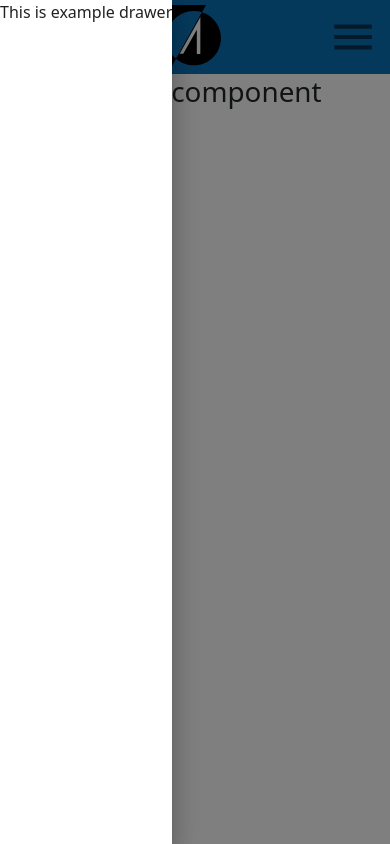
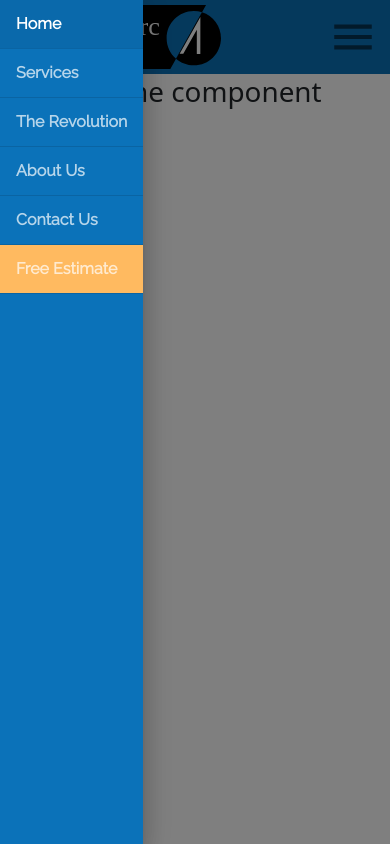
Before and after one commit to musamaUet/arc-development, a React (Create React App) app: page / in a window 390 px wide. Both pictures are taken after a click on the button 353 px from the left and 37 px from the top of the page. Built offline with nearby package versions, Linux system fonts and the light colour scheme.

Commit message:
complete drawer section for mobile scree

```diff
--- a/package.json
+++ b/package.json
@@ -10,6 +10,7 @@
     "@testing-library/react": "^11.2.7",
     "@testing-library/user-event": "^12.8.3",
     "bootstrap": "^5.1.3",
+    "classnames": "^2.3.1",
     "react": "^17.0.2",
     "react-bootstrap": "^2.0.4",
     "react-dom": "^17.0.2",
--- a/src/components/ui/Header.js
+++ b/src/components/ui/Header.js
@@ -11,7 +11,11 @@ import MenuItem from '@material-ui/core/MenuItem';
 import { useTheme, useMediaQuery, IconButton } from '@material-ui/core';
 import SwipeableDrawer from '@material-ui/core/SwipeableDrawer';
 import MenuIcon from '@material-ui/icons/Menu';
+import List from '@material-ui/core/List';
+import ListItem from '@material-ui/core/ListItem';
+import ListItemText from '@material-ui/core/ListItemText';
 import { Link, useLocation } from 'react-router-dom';
+import classnames from 'classnames';
 
 import logo from '../../assets/logo.svg';
 
@@ -88,6 +92,20 @@ const useStyles = makeStyles((theme) => ({
   drawerIcon: {
     width: '50px',
     height: '50px',
+  },
+  drawer: {
+    backgroundColor: theme.palette.common.blue,
+  },
+  drawerItem: {
+    ...theme.typography.tab,
+    color: 'white',
+    opacity: '0.7',
+  },
+  drawerItemEstimate: {
+    backgroundColor: theme.palette.secondary.main,
+  },
+  drawerItemSelected: {
+    opacity: '1',
   },
 }));
 function Header(props) {
@@ -247,9 +265,144 @@ function Header(props) {
         disableDiscovery={iOS}
         open={openDrawer}
         onOpen={() => setOpenDrawer(true)}
-        onClose={() => setOpenDrawer(true)}
+        onClose={() => setOpenDrawer(false)}
+        classes={{ paper: classes.drawer }}
       >
-        This is example drawer
+        <List disablePadding>
+          <ListItem
+            divider
+            button
+            onClick={() => {
+              setOpenDrawer(false);
+              setValue(0);
+            }}
+            component={Link}
+            to='/'
+            selected={value === 0}
+          >
+            <ListItemText
+              disableTypography
+              className={
+                value === 0
+                  ? [classes.drawerItem, classes.drawerItemSelected]
+                  : [classes.drawerItem]
+              }
+            >
+              Home
+            </ListItemText>
+          </ListItem>
+          <ListItem
+            divider
+            button
+            onClick={() => {
+              setOpenDrawer(false);
+              setValue(1);
+            }}
+            component={Link}
+            to='/services'
+            selected={value === 1}
+          >
+            <ListItemText
+              disableTypography
+              className={
+                value === 1
+                  ? [classes.drawerItem, classes.drawerItemSelected]
+                  : [classes.drawerItem]
+              }
+            >
+              Services
+            </ListItemText>
+          </ListItem>
+          <ListItem
+            divider
+            button
+            onClick={() => {
+              setOpenDrawer(false);
+              setValue(2);
+            }}
+            component={Link}
+            to='/revolution'
+            selected={value === 2}
+          >
+            <ListItemText
+              disableTypography
+              className={
+                value === 2
+                  ? [classes.drawerItem, classes.drawerItemSelected]
+                  : [classes.drawerItem]
+              }
+            >
+              The Revolution
+            </ListItemText>
+          </ListItem>
+          <ListItem
+            divider
+            button
+            onClick={() => {
+              setOpenDrawer(false);
+              setValue(3);
+            }}
+            component={Link}
+            to='/about'
+            selected={value === 3}
+          >
+            <ListItemText
+              disableTypography
+              className={
+                value === 3
+                  ? [classes.drawerItem, classes.drawerItemSelected]
+                  : [classes.drawerItem]
+              }
+            >
+              About Us
+            </ListItemText>
+          </ListItem>
+          <ListItem
+            divider
+            button
+            onClick={() => {
+              setOpenDrawer(false);
+              setValue(4);
+            }}
+            component={Link}
+            to='/contact'
+            selected={value === 4}
+          >
+            <ListItemText
+              disableTypography
+              className={
+                value === 4
+                  ? [classes.drawerItem, classes.drawerItemSelected]
+                  : [classes.drawerItem]
+              }
+            >
+              Contact Us
+            </ListItemText>
+          </ListItem>
+          <ListItem
+            divider
+            button
+            onClick={() => {
+              setOpenDrawer(false);
+              setValue(5);
+            }}
+            component={Link}
+            to='/estimate'
+            className={classes.drawerItemEstimate}
+            selected={value === 5}
+          >
+            <ListItemText
+              disableTypography
+              className={
+                value === 5
+                  ? [classes.drawerItem, classes.drawerItemSelected]
+                  : [classes.drawerItem]
+              }
+            >
+              Free Estimate
+            </ListItemText>
+          </ListItem>
+        </List>
       </SwipeableDrawer>
       <IconButton
         disableRipple
```
